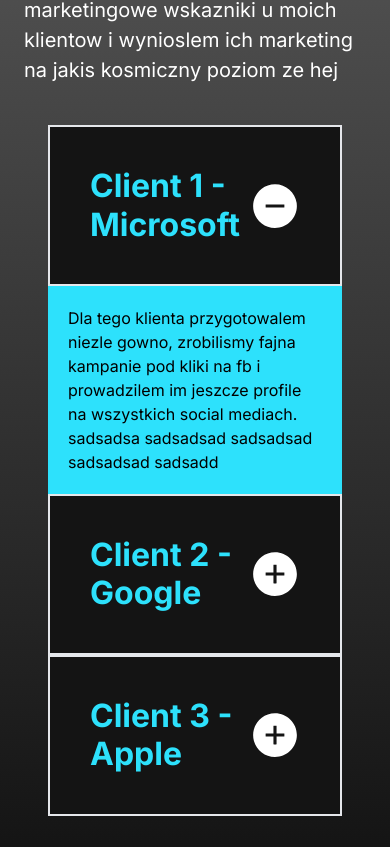
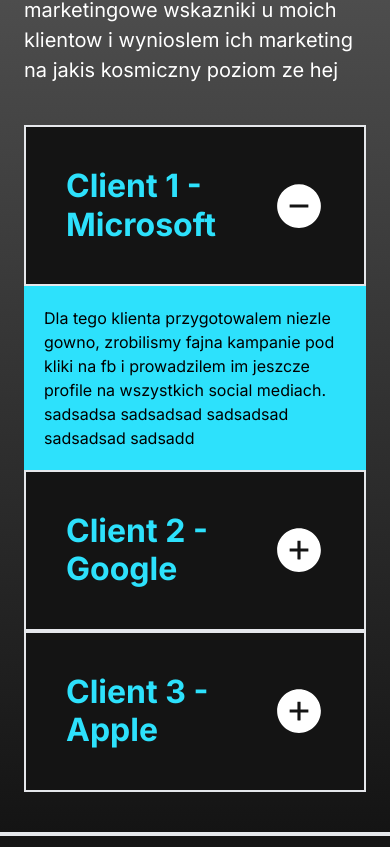
Before and after one commit to MateuszKuruc/marketing-portfolio, a Next.js app in the folder marketing-portfolio/: page / in a window 390 px wide. Shown: the part 1577-2424 px from the top of the page. Built offline with nearby package versions, Linux system fonts and the light colour scheme.

Commit message:
fix portfolio section display on mobile

```diff
--- a/marketing-portfolio/src/components/Portfolio.tsx
+++ b/marketing-portfolio/src/components/Portfolio.tsx
@@ -24,7 +24,7 @@ const Portfolio = () => {
           wynioslem ich marketing na jakis kosmiczny poziom ze hej
         </p>
       </header>
-      <div className="max-container padding-container">
+      <div className="max-container md:padding-container">
         {ACCORDION_DATA.map((data, index) => {
           return (
             <AccordionItem
```
